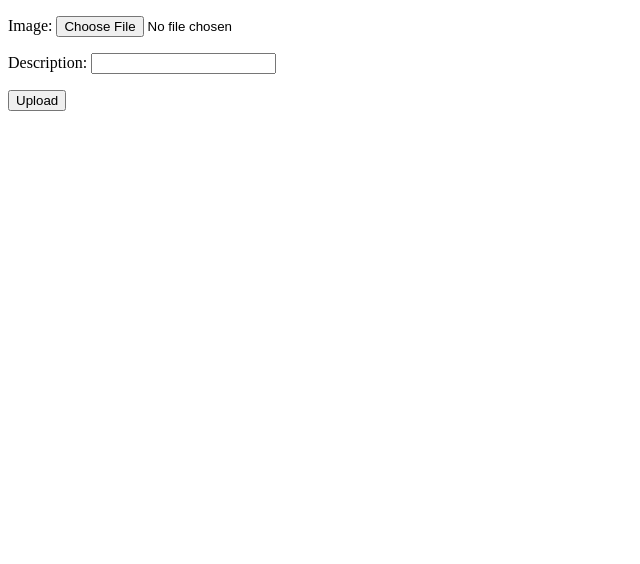
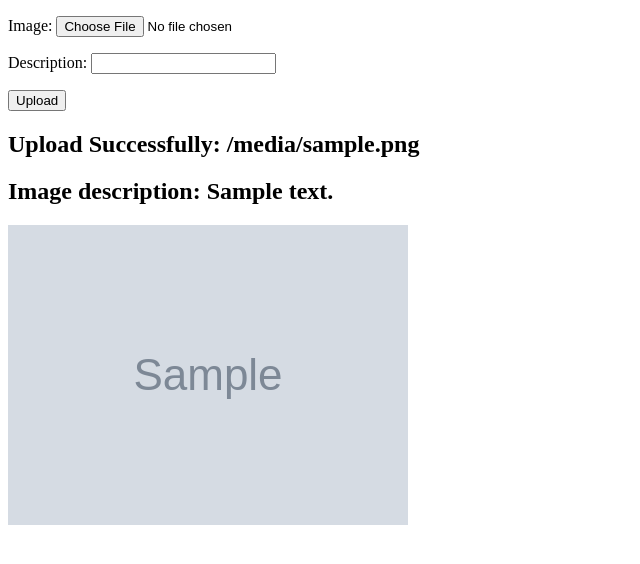
Before and after one commit to M3M0Ri/PayWorks, a Django app: template uploadapp/templates/uploadapp/add_image.html in a window 1280 px wide. Shown: the top 564 px of the page, without its empty margins (0-640 px from the left). Run offline with Django 3.2, Linux system fonts and the light colour scheme; tables that the repository leaves empty hold one stand-in row (values such as "Sample post"); the template is opened without the code that fills it: values that come from a table or form of the project are taken from there, most other values are stand-ins (such as "Sample title", 1, 10 or a date in 2020); grey boxes marked "Sample" are stand-in pictures.

Commit message:
save and display image

```diff
--- a/PayWorks/settings.py
+++ b/PayWorks/settings.py
@@ -123,6 +123,7 @@ USE_TZ = True
 
 STATIC_URL = '/static/'
 MEDIA_ROOT = BASE_DIR / "uploads/"
+MEDIA_URL = "/media/"
 
 # Default primary key field type
 # https://docs.djangoproject.com/en/3.2/ref/settings/#default-auto-field
--- a/PayWorks/urls.py
+++ b/PayWorks/urls.py
@@ -16,11 +16,12 @@ Including another URLconf
 from django.contrib import admin
 from django.urls import path, include
 from django.http import HttpResponse
+from django.conf.urls.static import static
+from django.conf import settings
 
 urlpatterns = [
     path('admin/', admin.site.urls),
     path("", include("app.urls")),
     path("", include("subscribe.urls")),
     path("uploads/", include("uploadapp.urls")),
-
-]
+   ] + static(settings.MEDIA_URL, document_root=settings.MEDIA_ROOT)
--- a/uploadapp/templates/uploadapp/add_image.html
+++ b/uploadapp/templates/uploadapp/add_image.html
@@ -12,5 +12,13 @@
         {{form.as_p}}
         <button type="submit"> Upload</button>
     </form>
+    {% if saved_object %}
+        <h2> Upload Successfully: {{saved_object.image.url}}</h2>
+        <h2> Image description: {{saved_object.description}}</h2>
+        <img src="{{saved_object.image.url}}" alt="image" style="max-height:500px">
+
+    {% endif %}
+
+
 </body>
 </html>
```
